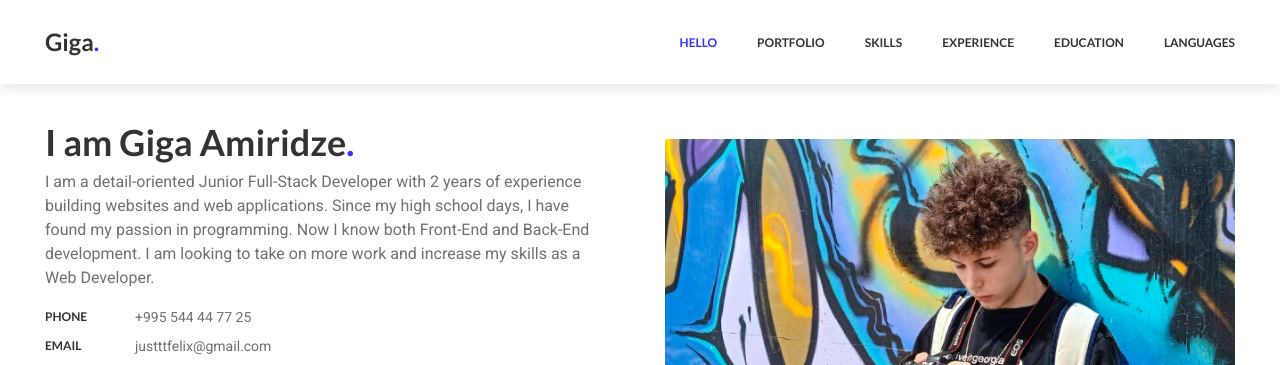
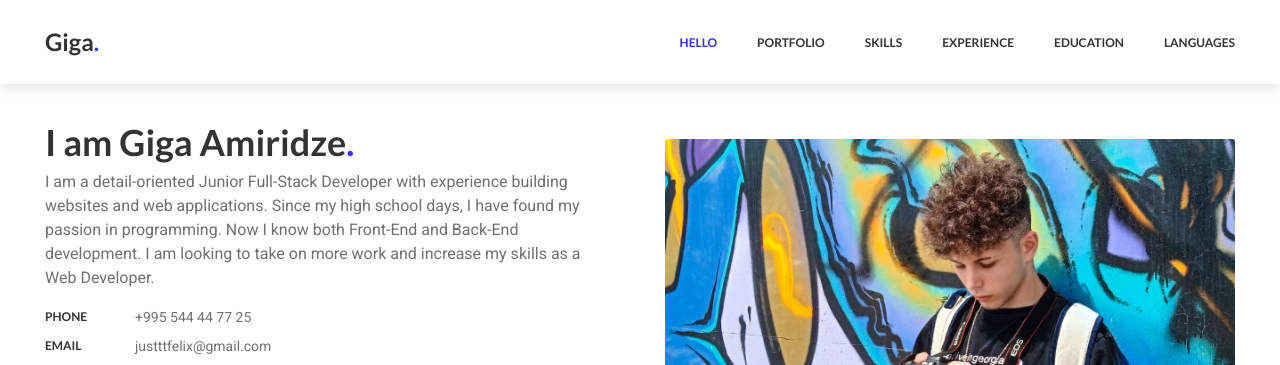
Before and after one commit to gigaamiridze/Portfolio, a website: page index.html in a window 1280 px wide. Shown: the top 365 px of the page. Drawn offline with Linux system fonts and the light colour scheme.

Commit message:
Modified summary

```diff
--- a/index.html
+++ b/index.html
@@ -55,7 +55,7 @@
           <div class="about-me-info">
             <h2>I am Giga Amiridze<span class="blue-point">.</span></h2>
             <p>
-              I am a detail-oriented Junior Full-Stack Developer with 2 years of experience building websites
+              I am a detail-oriented Junior Full-Stack Developer with experience building websites
               and web applications. Since my high school days, I have found my passion in programming. Now
               I know both Front-End and Back-End development. I am looking to take on more work and increase
               my skills as a Web Developer.
```
